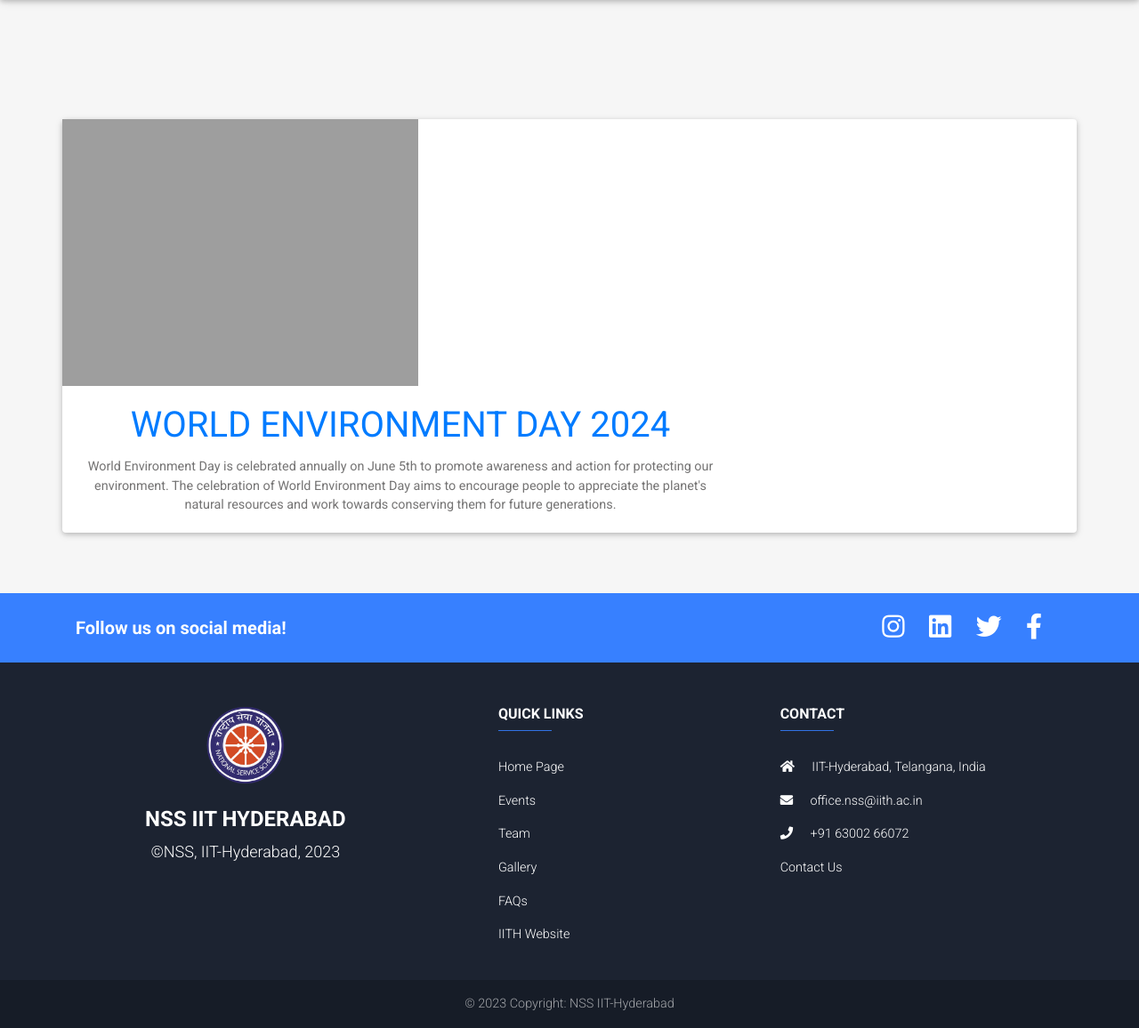
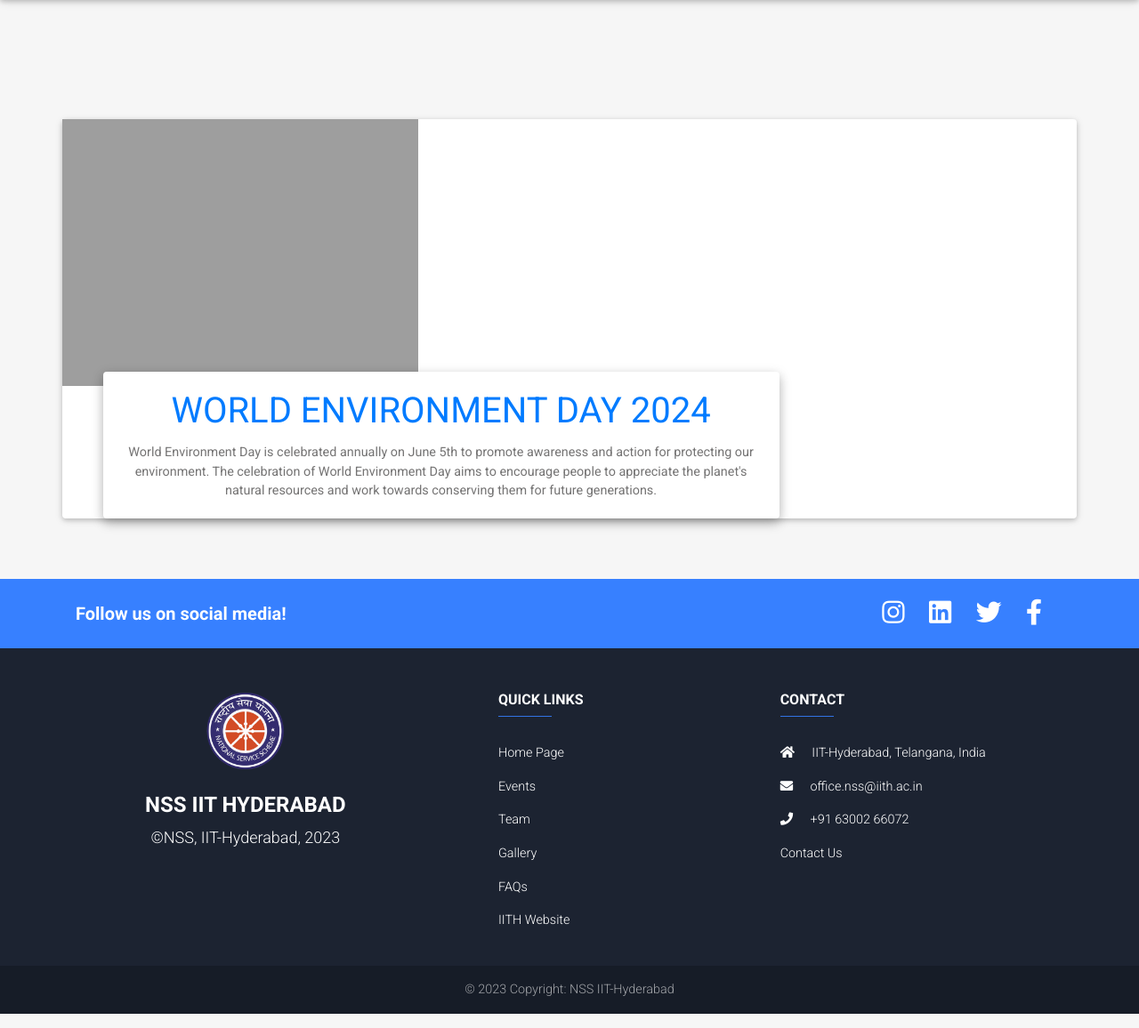
Before and after one commit to iith-nss/iith_nss_jekyll, a Jekyll site: the page built from events/online-events.html, in a window 1280 px wide and 1156 px high. Shown: the whole window at 89% size. Built offline with Jekyll 4.4.1, drawn with Linux system fonts in a browser that asks for light colours; nearby versions of some CDN libraries.

Commit message:
Modifying card layout

```diff
--- a/events/online-events.html
+++ b/events/online-events.html
@@ -4,7 +4,7 @@ title: Online Events
 ---
 <div class="container">
   <div class="container my-5" style="padding: 10px 0px 20px">
-    <div class="card row flex-row card-cascade reverse">
+    <div class="card row flex-row card-cascade wider reverse">
           <img class="col-lg-4 card-img-start img-fluid p-0" src="../assets/images/event-posters/Poster Final(resized).png" style="max-width: 100%; height: auto; object-fit: cover;"/>
           <div class="col-lg-8 card-body card-body-cascade text-center">
             <a href="#" data-toggle="modal" data-target="#myModal1">
```
